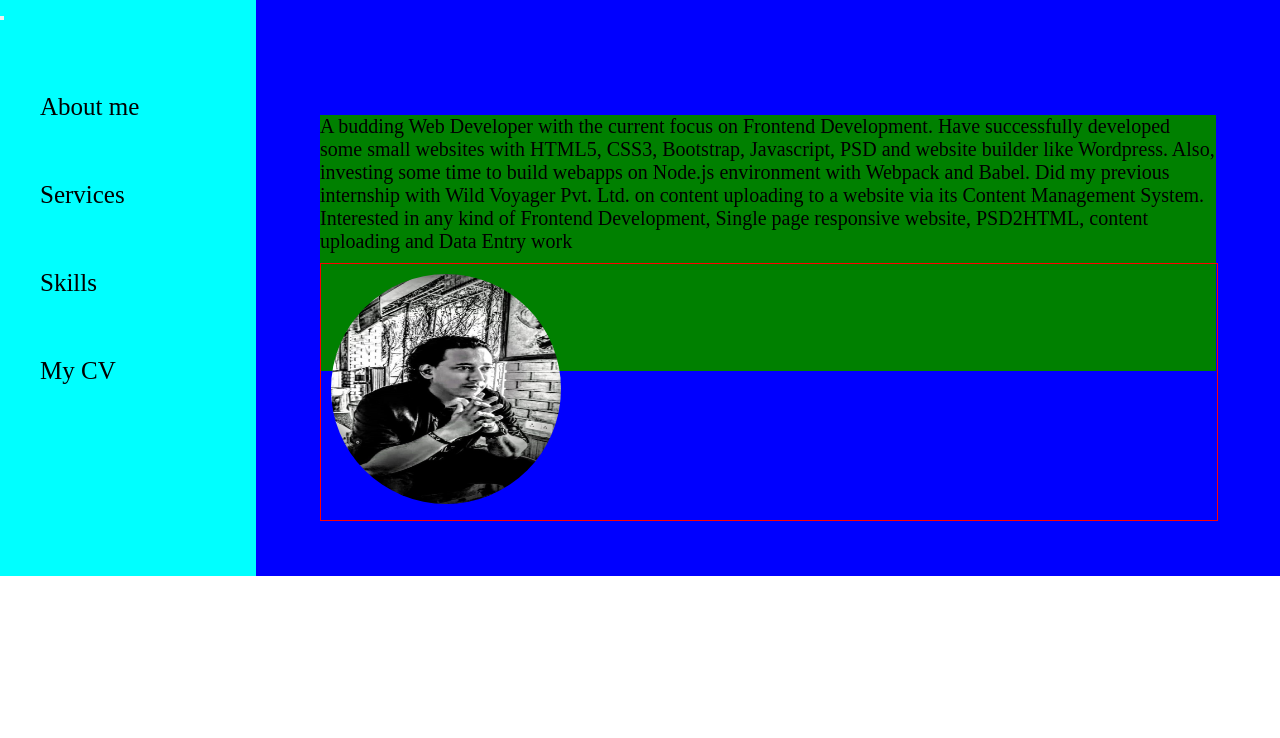
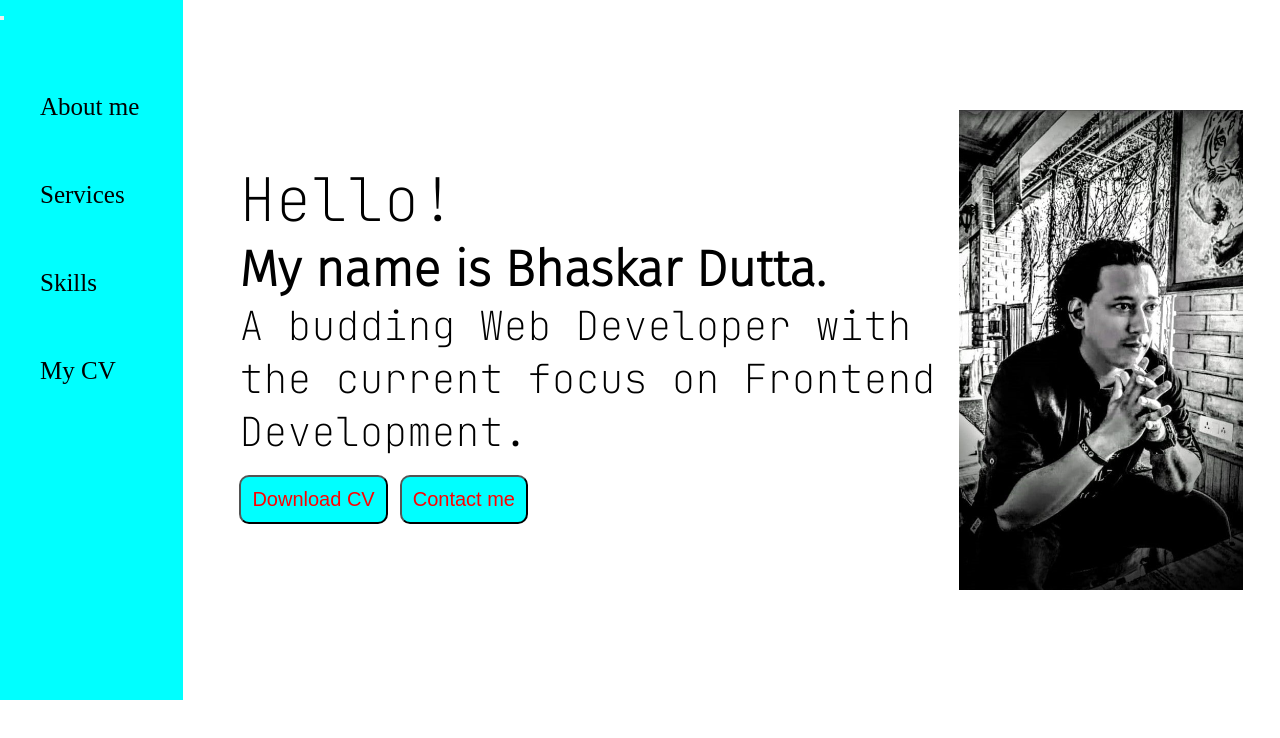
Before and after one commit to bhaskardutta111/portfolioFolder, a plain HTML site: page mainSite/index.html in a window 1280 px wide. Drawn offline with Linux system fonts and the light colour scheme.

Commit message:
styled main info and cta buttons

```diff
--- a/mainSite/index.html
+++ b/mainSite/index.html
@@ -39,14 +39,17 @@
 	        <div class="main">
 	        	<div class="about">
 	        		<div class="infoText">
-	        			A budding Web Developer with the current focus on Frontend Development. Have successfully developed some small websites with HTML5, CSS3, Bootstrap, Javascript, PSD and website builder like Wordpress. Also, investing some time to build webapps on Node.js environment with Webpack and Babel.
-				Did my previous internship with Wild Voyager Pvt. Ltd. on content uploading to a website via its Content Management System.
-				Interested in any kind of Frontend Development, Single page responsive website, PSD2HTML, content uploading and Data Entry work
+	        			<div class="hello">Hello!</div>
+	        			<div class="name">My name is Bhaskar Dutta.</div>
+	        			<div class="desc">A budding Web Developer with the current focus on Frontend Development.</div>
+	        			<div class="ctas">
+		        			<button>Download CV</button>
+		        			<button>Contact me</button>
+	        			</div>
+
 	        		</div>
 	        		<div class="infoPic">
-	        			<div class="dpImage">
-	        				<img src="images/dpImage-min.jpeg" alt="display picture" class="dp">
-	        			</div>
+	        			<img src="images/dpImage-min.png" alt="display picture">
 	        		</div>
 				</div>
 	        </div>
@@ -54,3 +57,10 @@
 
     </body>
 </html>
+
+<!--
+ Have successfully developed some small websites with HTML5, CSS3, Bootstrap, Javascript, PSD and website builder like Wordpress. Also, investing some time to build webapps on Node.js environment with Webpack and Babel.
+				Did my previous internship with Wild Voyager Pvt. Ltd. on content uploading to a website via its Content Management System.
+				Interested in any kind of Frontend Development, Single page responsive website, PSD2HTML, content uploading and Data Entry work
+
+				-->
--- a/mainSite/styles.css
+++ b/mainSite/styles.css
@@ -1,5 +1,4 @@
-@import url('https://fonts.googleapis.com/css2?family=Cormorant+Garamond&display=swap');
-
+@import url('https://fonts.googleapis.com/css2?family=Fira+Sans:wght@200&family=JetBrains+Mono:wght@100&display=swap');
 *{
 	margin: 0;
 	padding: 0;
@@ -17,8 +16,7 @@ body {
 
 .sidebar{
 	background-color: cyan;
-	width: 20vw;
-	height: 45vw;
+	width: 15vw;
 }
 .sidebar ul{
 	padding: 40px;
@@ -31,26 +29,61 @@ body {
 }
 
 .main{
-	width: 80vw;
-	background-color: blue;
-	height: 45vw;
+	width: 90vw;
+/*	background-color: blue;*/
 }
 
 .about{
-	width:70vw;
-	height:20vw;
-	margin: 115px auto;
-	background-color: green;
+	width:80vw;
+	height:60vh;
+	margin: 110px auto;
+/*	background-color: green;*/
+	display: flex;
+	justify-content: space-around;
+	font-family: 'JetBrains Mono', monospace;
 }
-.infoPic{
-	border: 1px solid red;
-	width:70vw;
-	height:20vw;
-	margin: 10px auto;
+.infoText{
+	display: flex;
+	flex-direction:column;
+	justify-content: center;
+/*	background-color: grey;*/
+	margin: 0 20px;
 }
-.dp{
-    width: 18vw;
-    height: 18vw;
-    border-radius:  50%;
-    padding: 10px;
- }
+.hello{
+	font-size: 60px;
+}
+.name{
+	font-size: 50px;
+	font-weight: bold;
+	font-family: 'Fira Sans', sans-serif;
+}
+.desc{
+	font-size: 40px;
+
+}
+.ctas{
+	margin: 17px 0;
+}
+.ctas button{
+    padding: 11px;
+    border-radius: 10px;
+    background-color: cyan;
+    color: red;
+    font-size: 20px;
+}
+
+
+
+
+
+
+
+
+
+
+
+
+.infoPic img{
+/*	border: 1px solid red;*/
+	height:60vh;
+}
```
Also changed, not shown: mainSite/images/dpImage-min.png (added).
